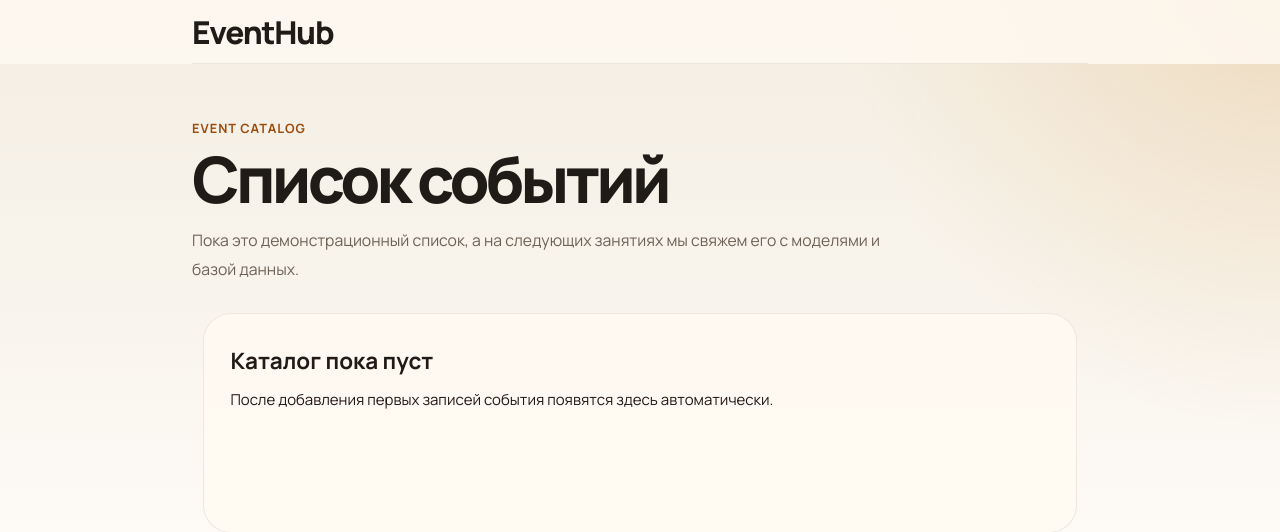
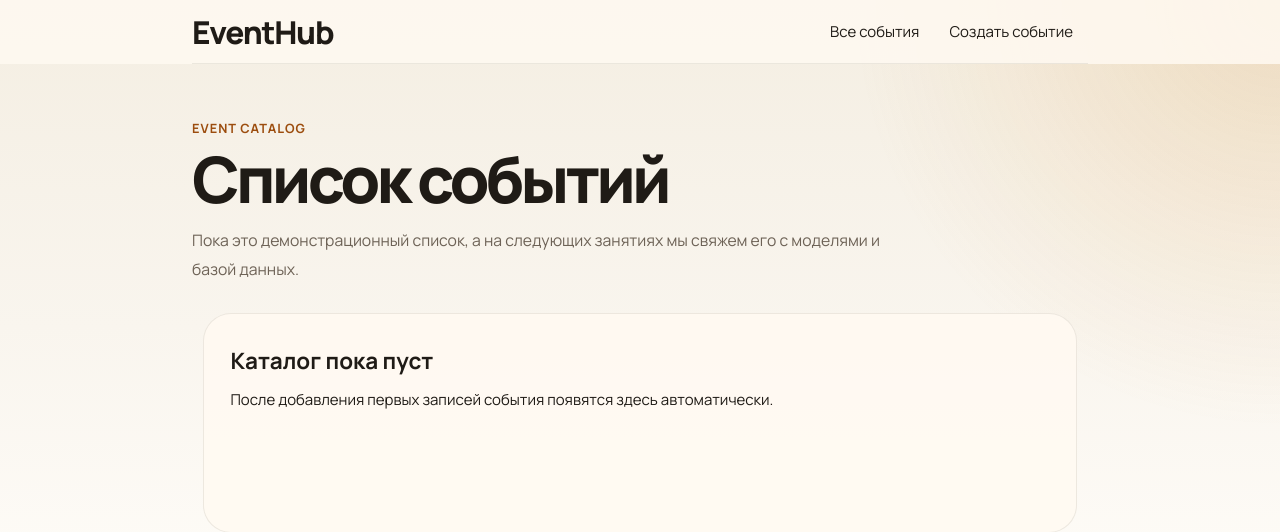
Before and after one commit to sharton/eventhub, a Django app: page /events/ in a window 1280 px wide. Shown: the top 532 px of the page. Run offline with Django 5.2, Linux system fonts and the light colour scheme; data that the repository does not hold is empty.

Commit message:
Добавлены ссылки 'Все события' и 'Создать событие' в меню, добавлена ссылка на Detail в карточках

```diff
--- a/templates/base.html
+++ b/templates/base.html
@@ -16,7 +16,9 @@
         <div class="nav-wrapper container">
             <a href="{% url 'events:home' %}" class="brand-logo brand-mark">EventHub</a>
             <ul id="nav-mobile" class="right hide-on-med-and-down">
-
+                <li><a href="{% url 'events:event_list' %}">Все события</a></li>
+                <li><a href="{% url 'events:event_create' %}">Создать событие</a></li>
+            </ul>
         </div>
     </nav>
     <main>
--- a/templates/events/event_list.html
+++ b/templates/events/event_list.html
@@ -22,7 +22,7 @@
                         <h2>{{ event.title }}</h2>
                         <p class="event-date">{{ event.starts_at|date:"d E Y, H:i" }}</p>
                         <p>{{ event.summary }}</p>
-                        <a href="{{ event.get_absolute_url }}" class="feature-link">Открыть карточку</a>
+                        <a href="{% url 'events:event_detail' event.pk %}" class="feature-link">Открыть карточку</a>
                     </article>
                 </div>
             {% empty %}
```
